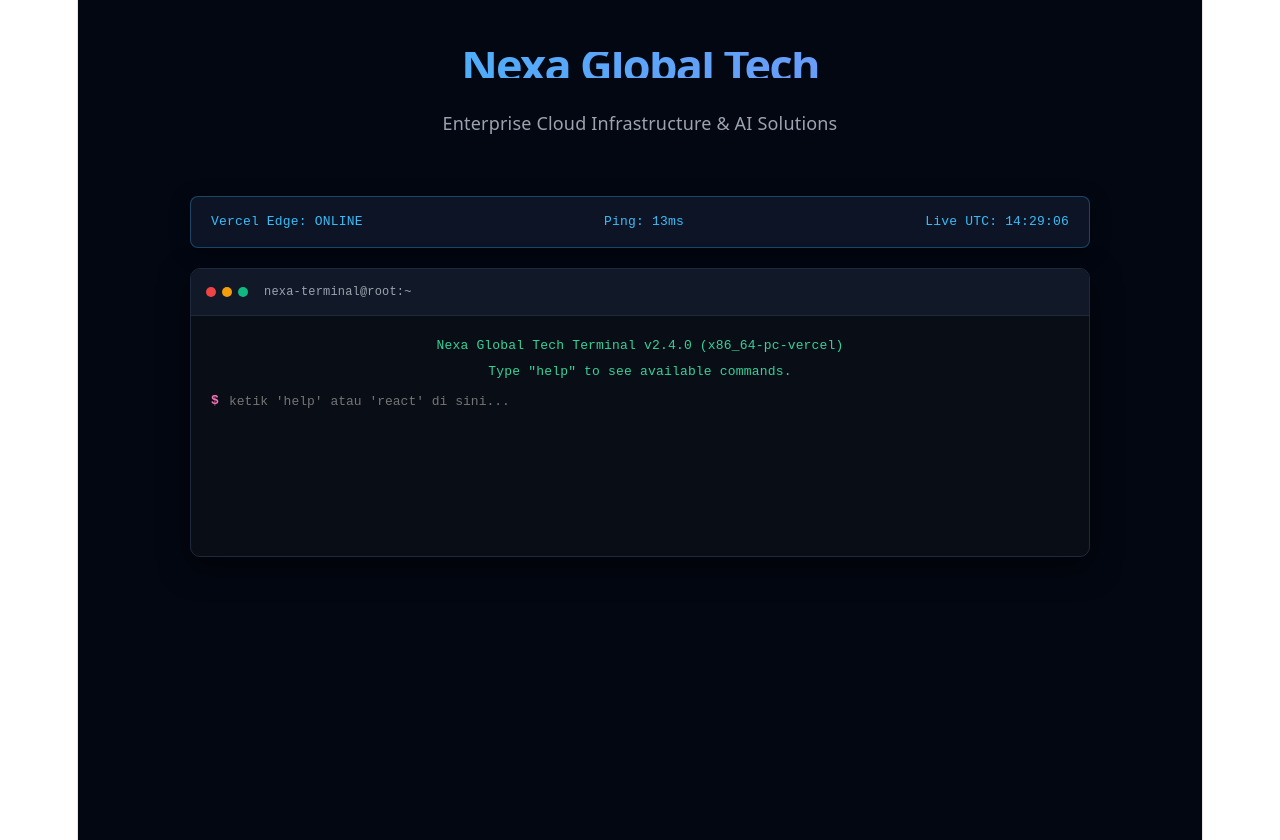
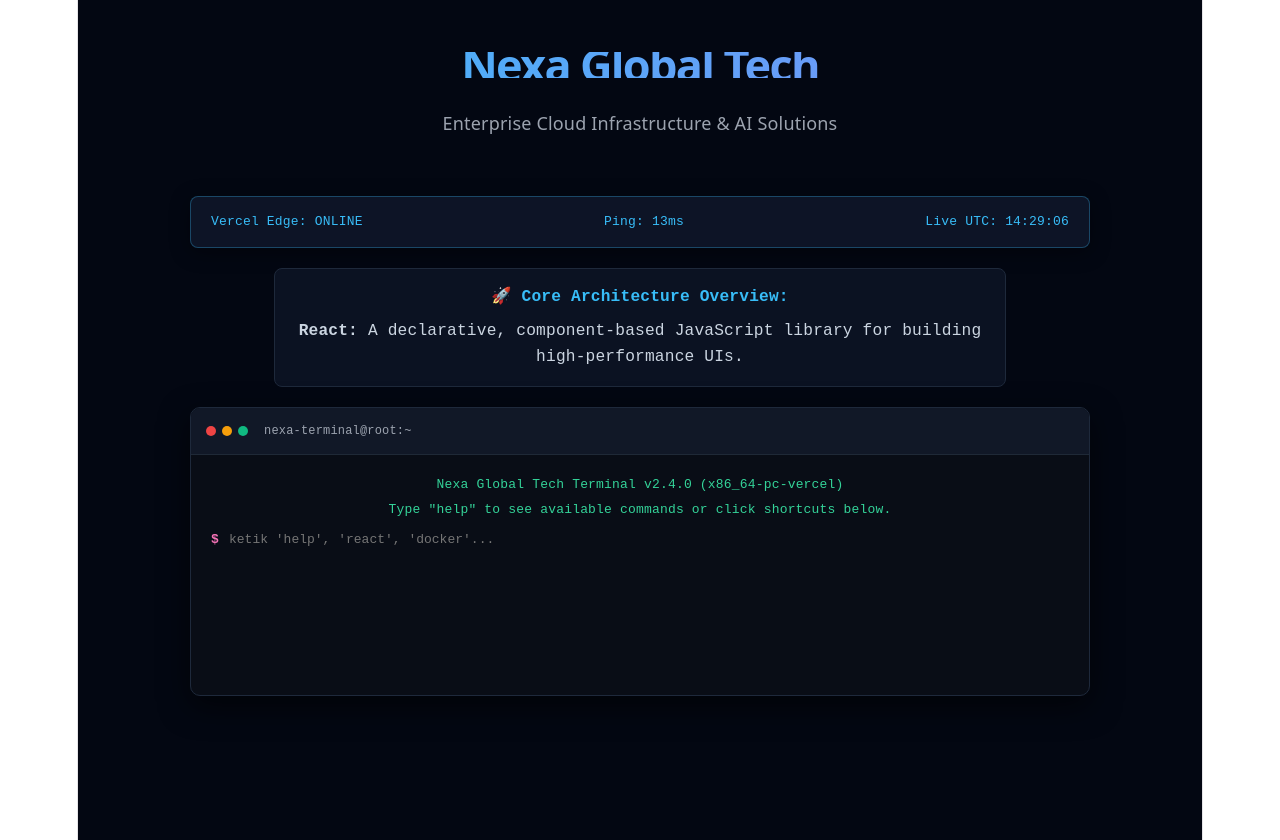
Before and after one commit to maul99289-star/nexa-global-tech, a React (Vite) app: page / in a window 1280 px wide. Built offline with nearby package versions, Linux system fonts and the light colour scheme.

Commit message:
tambah card preview react component di atas terminal

```diff
--- a/src/AdvancedFeatures.tsx
+++ b/src/AdvancedFeatures.tsx
@@ -7,7 +7,7 @@
   const [inputVal, setInputVal] = useState<string>('');
   const [logs, setLogs] = useState<Array<{ type: string; text: string }>>([
     { type: 'system', text: 'Nexa Global Tech Terminal v2.4.0 (x86_64-pc-vercel)' },
-    { type: 'system', text: 'Type "help" to see available commands.' },
+    { type: 'system', text: 'Type "help" to see available commands or click shortcuts below.' },
   ]);
 
   const terminalEndRef = useRef<HTMLDivElement>(null);
@@ -25,12 +25,11 @@
     terminalEndRef.current?.scrollIntoView({ behavior: 'smooth' });
   }, [logs]);
 
-  const handleCommand = (e: React.FormEvent) => {
-    e.preventDefault();
-    const cmd = inputVal.trim().toLowerCase();
+  const executeCommand = (cmdText: string) => {
+    const cmd = cmdText.trim().toLowerCase();
     if (!cmd) return;
 
-    const newLogs = [...logs, { type: 'input', text: `$ ${inputVal}` }];
+    const newLogs = [...logs, { type: 'input', text: `$ ${cmdText}` }];
 
     switch (cmd) {
       case 'help':
@@ -109,7 +108,6 @@
         break;
       case 'clear':
         setLogs([]);
-        setInputVal('');
         return;
       default:
         newLogs.push({
@@ -119,11 +117,17 @@
     }
 
     setLogs(newLogs);
+  };
+
+  const handleFormSubmit = (e: React.FormEvent) => {
+    e.preventDefault();
+    executeCommand(inputVal);
     setInputVal('');
   };
 
   return (
     <div className="advanced-container">
+      {/* Telemetry Bar */}
       <div className="telemetry-bar">
         <span className="status-indicator">
           <span className="pulse-dot"></span> Vercel Edge: ONLINE
@@ -132,6 +136,15 @@
         <span className="telemetry-info">Live UTC: {currentTime}</span>
       </div>
 
+      {/* Info Card / Welcome Preview */}
+      <div style={{ maxWidth: '700px', margin: '0 auto 20px auto', background: 'rgba(15, 23, 42, 0.7)', border: '1px solid #1e293b', borderRadius: '8px', padding: '15px', color: '#cbd5e1', fontSize: '0.9rem' }}>
+        <p style={{ margin: '0 0 8px 0', color: '#38bdf8', fontWeight: 'bold' }}>🚀 Core Architecture Overview:</p>
+        <p style={{ margin: 0 }}>
+          <strong>React:</strong> A declarative, component-based JavaScript library for building high-performance UIs.
+        </p>
+      </div>
+
+      {/* Terminal Box */}
       <div className="terminal-box">
         <div className="terminal-header">
           <span className="dot red"></span>
@@ -145,13 +158,13 @@
               {log.text}
             </div>
           ))}
-          <form onSubmit={handleCommand} className="terminal-form">
+          <form onSubmit={handleFormSubmit} className="terminal-form">
             <span className="prompt">$</span>
             <input
               type="text"
               value={inputVal}
               onChange={(e) => setInputVal(e.target.value)}
-              placeholder="ketik 'help' atau 'react' di sini..."
+              placeholder="ketik 'help', 'react', 'docker'..."
               className="terminal-input"
               autoFocus
             />
```
